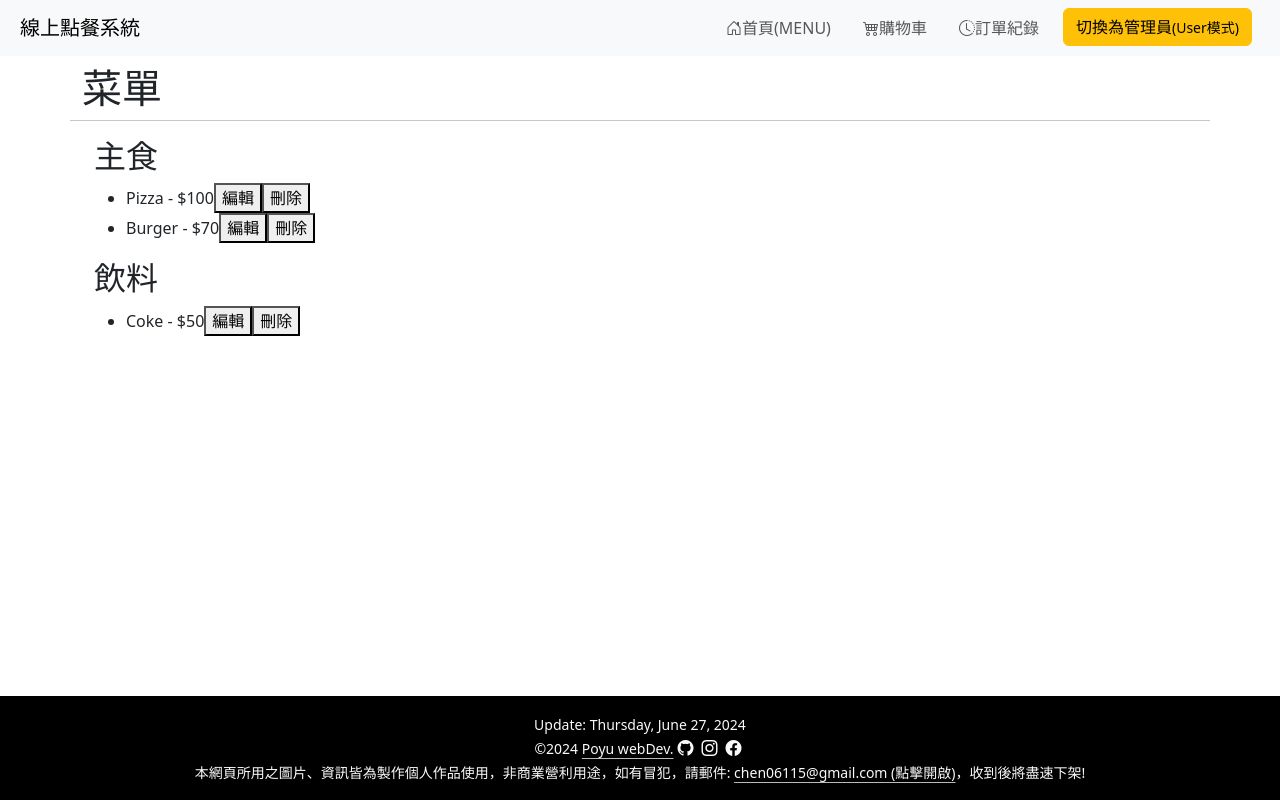
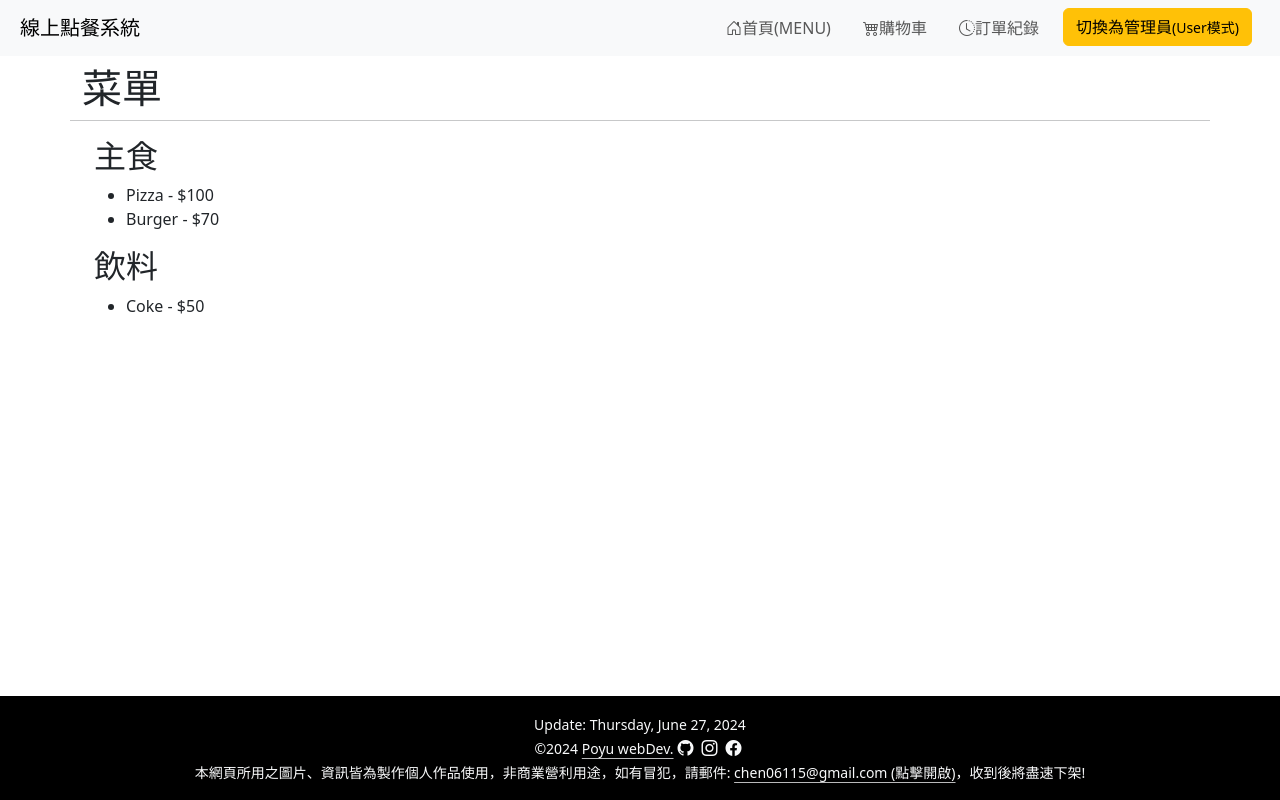
Before and after one commit to poyu105/OrderSystem, a React (Vite) app: page / in a window 1280 px wide. Built offline with nearby package versions, Linux system fonts and the light colour scheme.

Commit message:
依照userMode修改編輯/刪除按鈕可見度

```diff
--- a/src/components/ListMenu.jsx
+++ b/src/components/ListMenu.jsx
@@ -1,7 +1,7 @@
 // src/ListMenu.jsx
 import React from 'react';
 
-function ListMenu({ items, onEdit, onDelete }) {
+function ListMenu({ items, onEdit, onDelete, userMode }) {
   // 首先按照 type 属性分组菜单项
   const groupedItems = {};
   items.forEach(item => {
@@ -20,8 +20,11 @@ function ListMenu({ items, onEdit, onDelete }) {
             {groupedItems[type].map(menuItem => (
               <li key={menuItem.id}>
                 {menuItem.name} - ${menuItem.price}
-                <button onClick={() => onEdit(menuItem.id)}>編輯</button>
-                <button onClick={() => onDelete(menuItem.id)}>刪除</button>
+                {userMode === 'Admin' && (
+                  <>
+                    <button onClick={() => onEdit(menuItem.id)}>編輯</button>
+                    <button onClick={() => onDelete(menuItem.id)}>刪除</button>
+                  </>)}
               </li>
             ))}
           </ul>
```
